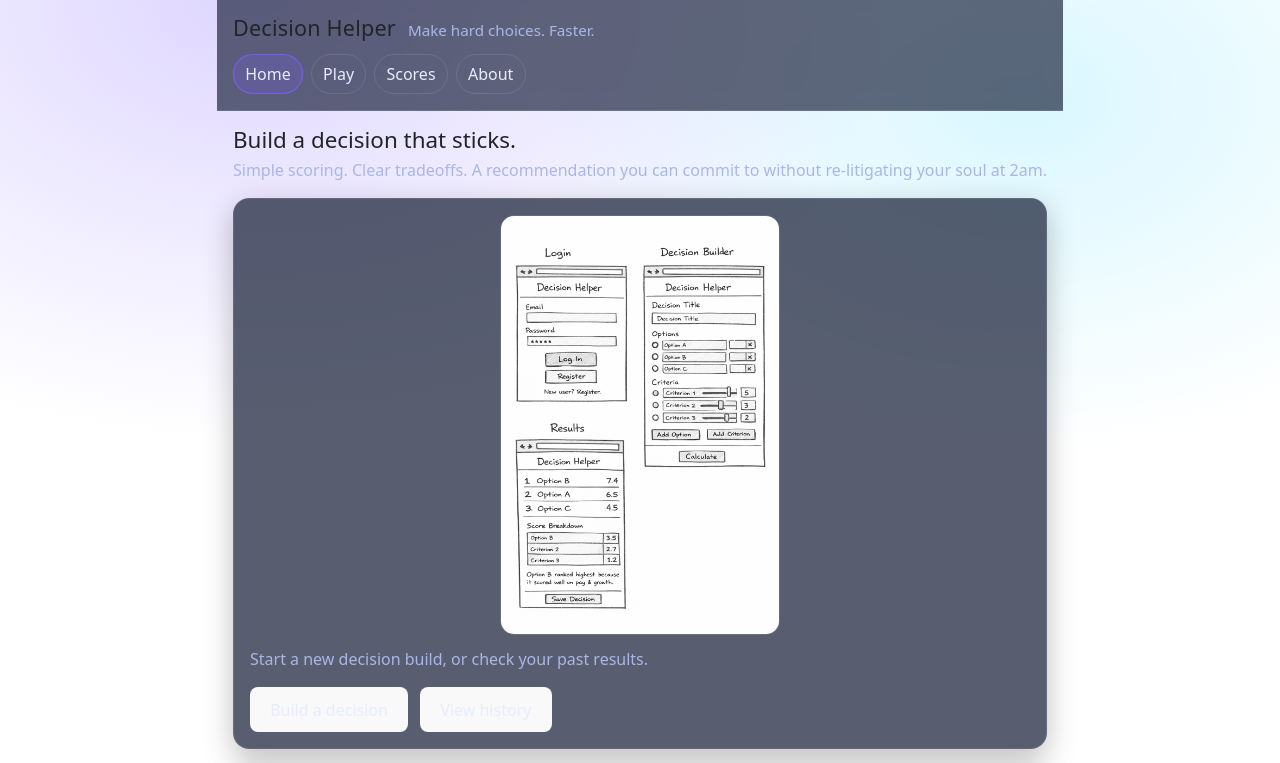
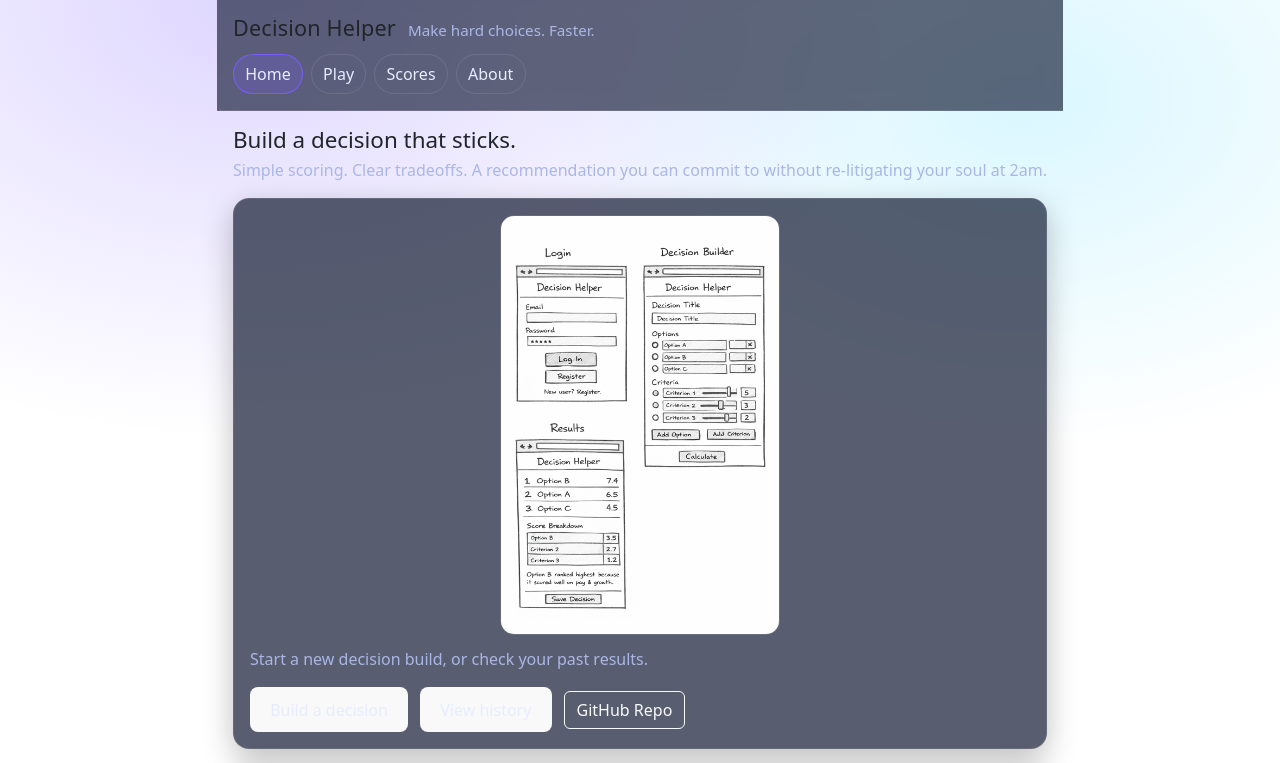
Before and after one commit to aztyler77-ux/startup, a React (Vite) app in the folder react/: page / in a window 1280 px wide. Shown: the top 763 px of the page. Built offline with nearby package versions, Linux system fonts and the light colour scheme.

Commit message:
style: add home github button and import bootstrap

```diff
--- a/react/src/views/Home.jsx
+++ b/react/src/views/Home.jsx
@@ -1,4 +1,4 @@
-import { Link } from 'react-router-dom';
+import { Link } from "react-router-dom";
 
 export default function Home() {
   return (
@@ -8,25 +8,35 @@
         Simple scoring. Clear tradeoffs. A recommendation you can commit to without re-litigating your soul at 2am.
       </p>
 
-      <div className="cardish" style={{ marginBottom: '1rem' }}>
+      <div className="cardish" style={{ marginBottom: "1rem" }}>
         <img src="/DecisionHelper.png" alt="Decision Helper" />
-        <p style={{ marginTop: '.75rem', color: 'var(--muted)' }}>
+        <p style={{ marginTop: ".75rem", color: "var(--muted)" }}>
           Start a new decision build, or check your past results.
         </p>
 
-        <div style={{ display: 'flex', gap: '.75rem', flexWrap: 'wrap' }}>
+        <div style={{ display: "flex", gap: ".75rem", flexWrap: "wrap" }}>
           <Link to="/play">
             <button>Build a decision</button>
           </Link>
           <Link to="/scores">
             <button>View history</button>
           </Link>
+
+          <a
+            className="btn btn-outline-light"
+            href="https://github.com/aztyler77-ux/startup"
+            target="_blank"
+            rel="noreferrer"
+            style={{ alignSelf: "center" }}
+          >
+            GitHub Repo
+          </a>
         </div>
       </div>
 
       <div className="cardish">
         <h3 style={{ marginTop: 0 }}>How it works</h3>
-        <ol style={{ marginBottom: 0, color: 'var(--muted)' }}>
+        <ol style={{ marginBottom: 0, color: "var(--muted)" }}>
           <li>Add your options.</li>
           <li>Choose what matters (criteria).</li>
           <li>Score them and get a recommendation.</li>
```
